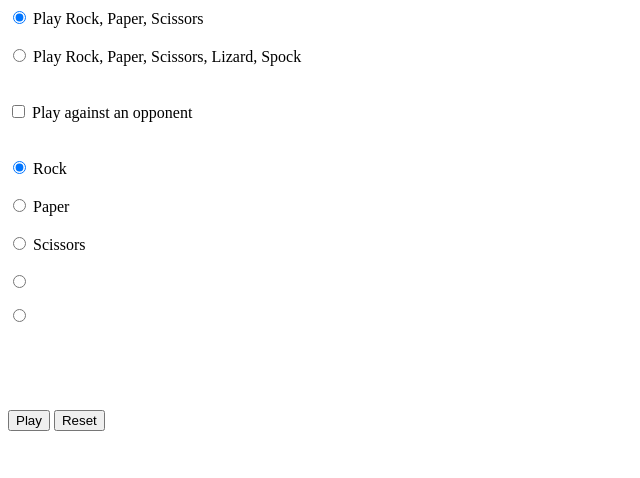
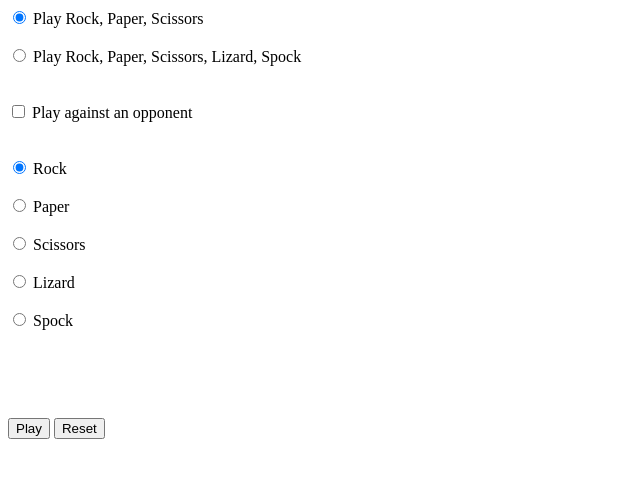
Before and after one commit to comp426-2023-spring/e02-imharris2702, a website: page public/index.html in a window 1280 px wide. Shown: the whole page, without its empty margins (0-640 px from the left). Drawn offline with nearby package versions, Linux system fonts and the light colour scheme.

Commit message:
Unhide labels

```diff
--- a/public/index.html
+++ b/public/index.html
@@ -27,10 +27,10 @@
             <label for="scissors" class="rps">Scissors</label>
             <br><br>
             <input type="radio" id="lizard" name="shot" value="lizard" class="rpsls shots">
-            <label for="lizard" class="rpsls hidden">Lizard</label>
+            <label for="lizard" class="rpsls">Lizard</label>
             <br><br>
             <input type="radio" id="spock" name="shot" value="spock" class="rpsls shots">
-            <label for="spock" class="rpsls hidden">Spock</label>
+            <label for="spock" class="rpsls">Spock</label>
         </form>
         <br><br><br><br>
         <button type="button" id="play" onclick="playGame()">Play</button>
```
